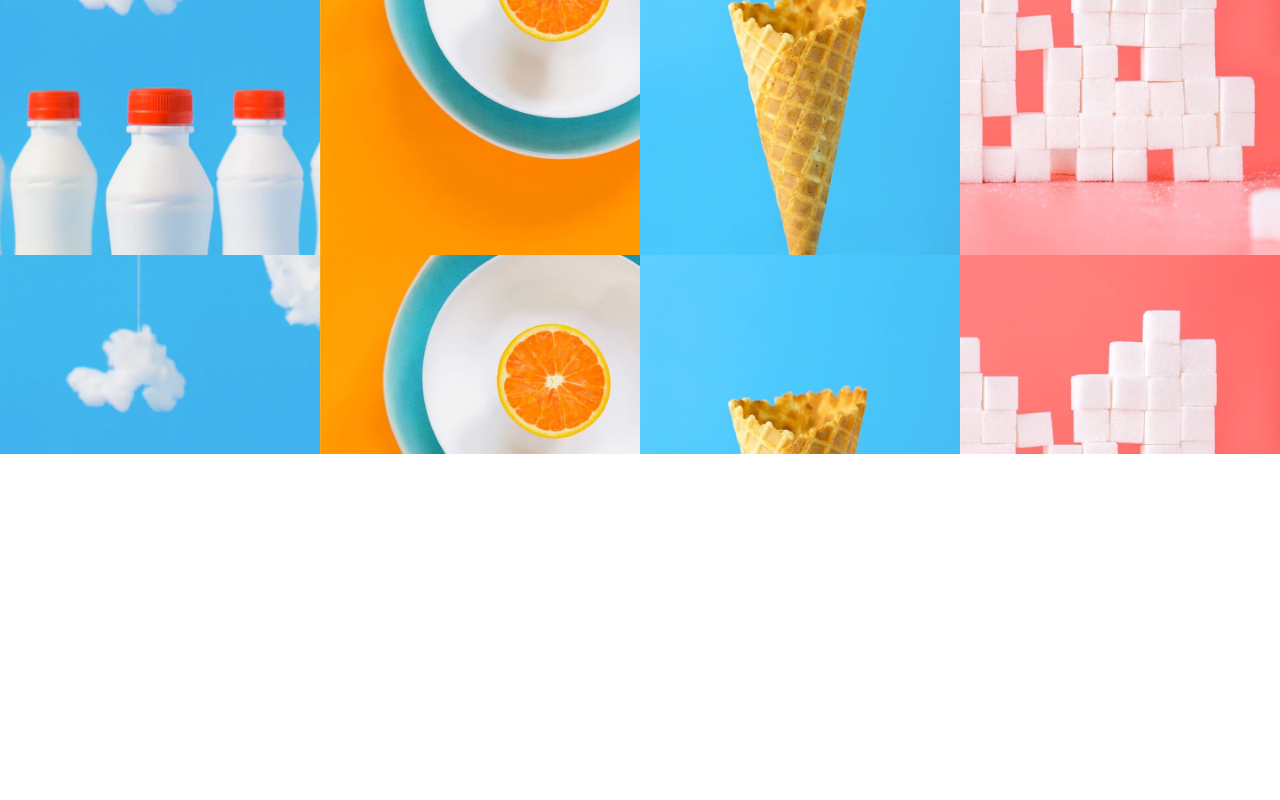
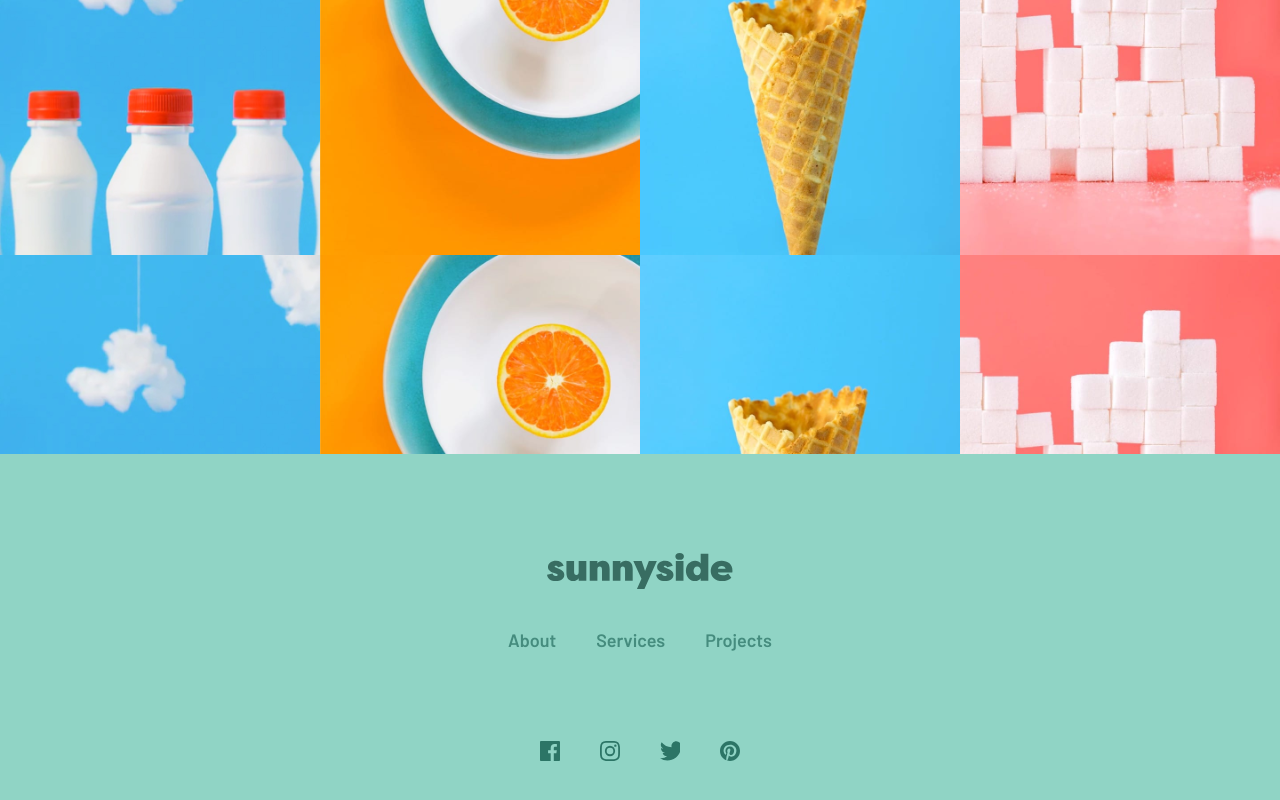
Before and after one commit to danyouknowme/sunnyside-agency, a Vue app: page / in a window 1280 px wide. Shown: the part 4002-4802 px from the top of the page. Before the commit the page ends 4456 px from the top, so only its background shows below. Built offline with nearby package versions, Linux system fonts and the light colour scheme.

Commit message:
crete footer

```diff
--- a/src/components/Home.vue
+++ b/src/components/Home.vue
@@ -77,6 +77,20 @@
       <div class="pic2"></div>
       <div class="pic3"></div>
       <div class="pic4"></div>
+    </div>
+    <div class="footer">
+      <span class="footer-logo"></span>
+      <div class="footer-menu">
+        <a href="#">About</a>
+        <a href="#">Services</a>
+        <a href="#">Projects</a>
+      </div>
+      <div class="footer-icon">
+        <span class="app-logo facebook-logo"></span>
+        <span class="app-logo instagram-logo"></span>
+        <span class="app-logo twitter-logo"></span>
+        <span class="app-logo pinterest-logo"></span>
+      </div>
     </div>
   </div>
 </template>
@@ -346,6 +360,64 @@ export default {
     background-size: contain;
   }
 
+  .footer {
+    display: flex;
+    flex-direction: column;
+    align-items: center;
+    justify-content: center;
+    width: 100vw;
+    height: 400px;
+    background-color: #90D4C5;
+  }
+
+  .footer-logo {
+    position: relative;
+    bottom: 60px;
+    width: 186px;
+    height: 36px;
+    background-image: url("../assets/logo.svg");
+    display: inline-block;
+    background-size: cover;
+    filter: invert(48%) sepia(11%) saturate(1614%) hue-rotate(118deg) brightness(67%) contrast(84%);
+  }
+
+  .footer-menu {
+    position: relative;
+    bottom: 20px;
+  }
+
+  .footer-menu a {
+    margin: 0 20px;
+    text-decoration: none;
+    color: hsl(168, 34%, 41%);
+  }
+
+  .app-logo {
+    position: relative;
+    top: 70px;
+    width: 20px;
+    height: 20px;
+    display: inline-block;
+    background-size: cover;
+    margin: 0 20px;
+  }
+
+  .facebook-logo {
+    background-image: url("../assets/icon-facebook.svg");
+  }
+
+  .instagram-logo {
+    background-image: url("../assets/icon-instagram.svg");
+  }
+
+  .twitter-logo {
+    background-image: url("../assets/icon-twitter.svg");
+  }
+
+  .pinterest-logo {
+    background-image: url("../assets/icon-pinterest.svg");
+  }
+
   @media screen and (max-width: 375px) {
     .header {
       background-image: url("../assets/mobile/image-header.jpg");
```
